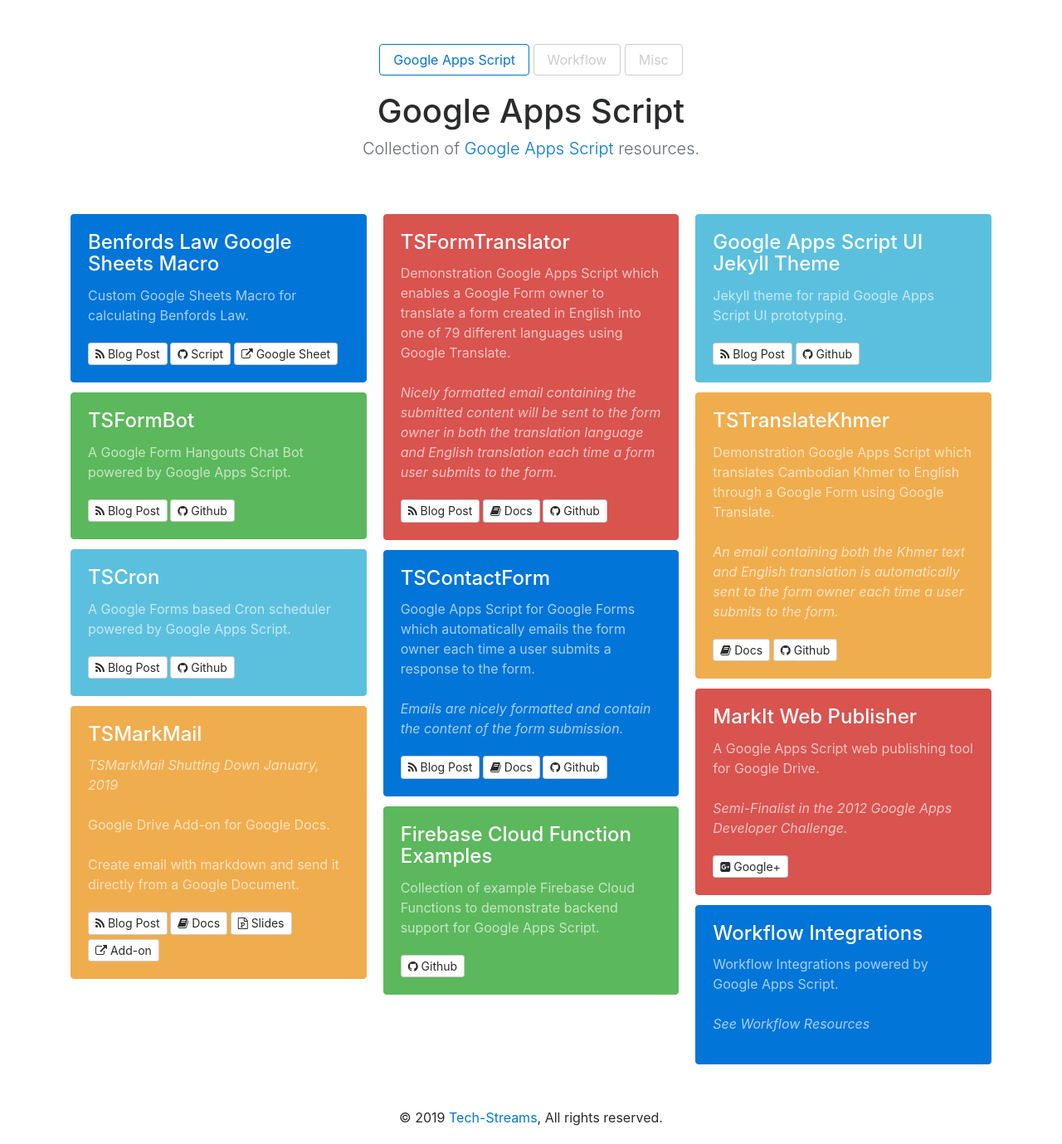
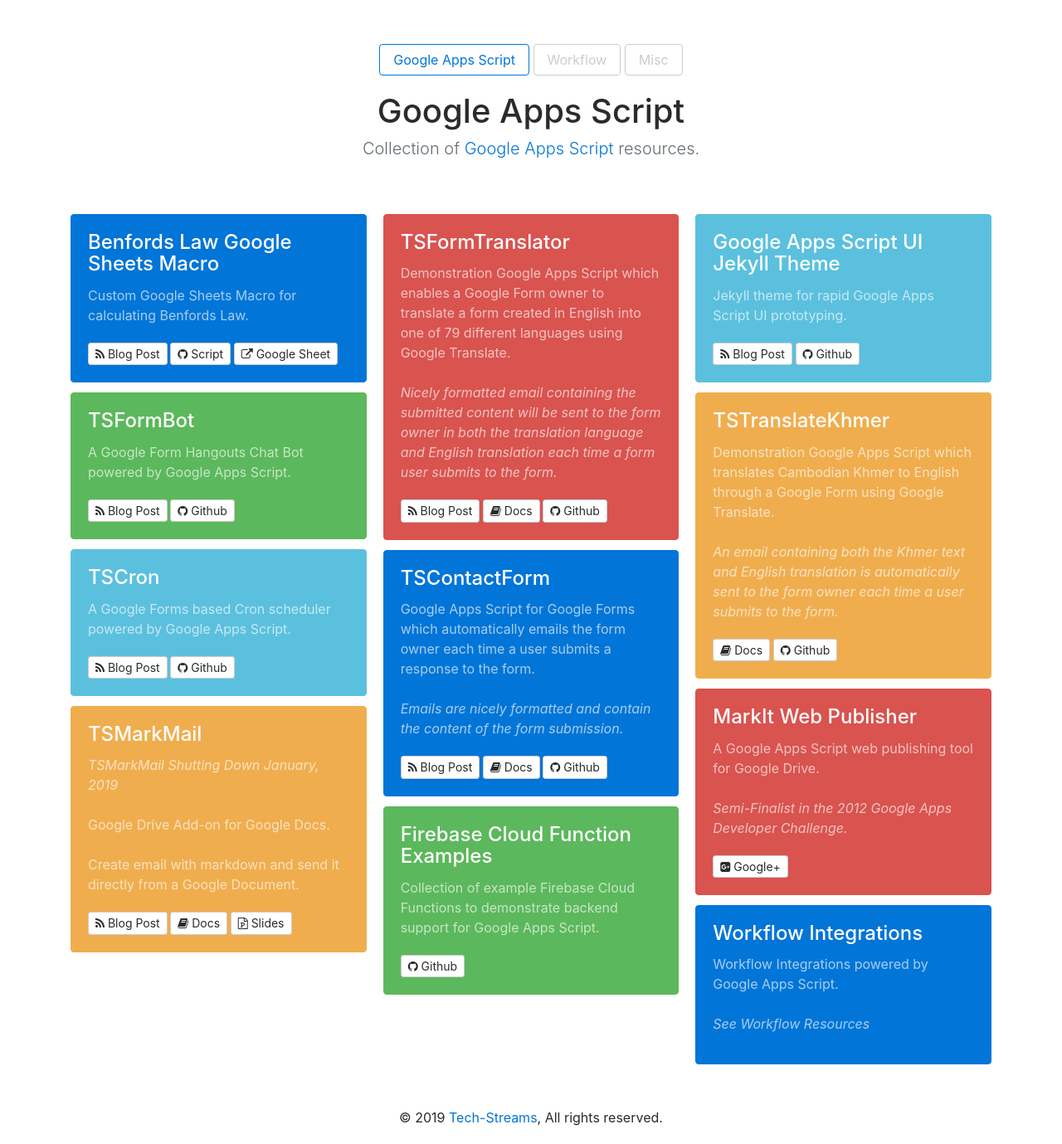
Before and after one commit to techstreams/techstreams.github.io, a Jekyll site: the page built from appscript.html, in a window 1280 px wide. Shown: the whole page at 83% size. Built offline with Jekyll 4.4.1, drawn with Linux system fonts in a browser that asks for light colours; nearby versions of some CDN libraries.

Commit message:
Update appscript.yml

```diff
--- a/_data/appscript.yml
+++ b/_data/appscript.yml
@@ -36,8 +36,6 @@ items:
         name: <i class="fa fa-book"></i> Docs
       - href: 'https://docs.google.com/presentation/d/1pdAJ2q5t_ELO5hBqdBvb6HoAm79fEio55fJhxNvv0Wo'
         name: <i class="fa fa-file-powerpoint-o"></i> Slides
-      - href: 'https://chrome.google.com/webstore/detail/tsmarkmail/ckilpigdcmhbnhgnofiliinadalclbao?utm_source=permalink'
-        name: <i class="fa fa-external-link"></i> Add-on
 #
   - tl_title: TSFormTranslator
     tl_content: >
```
